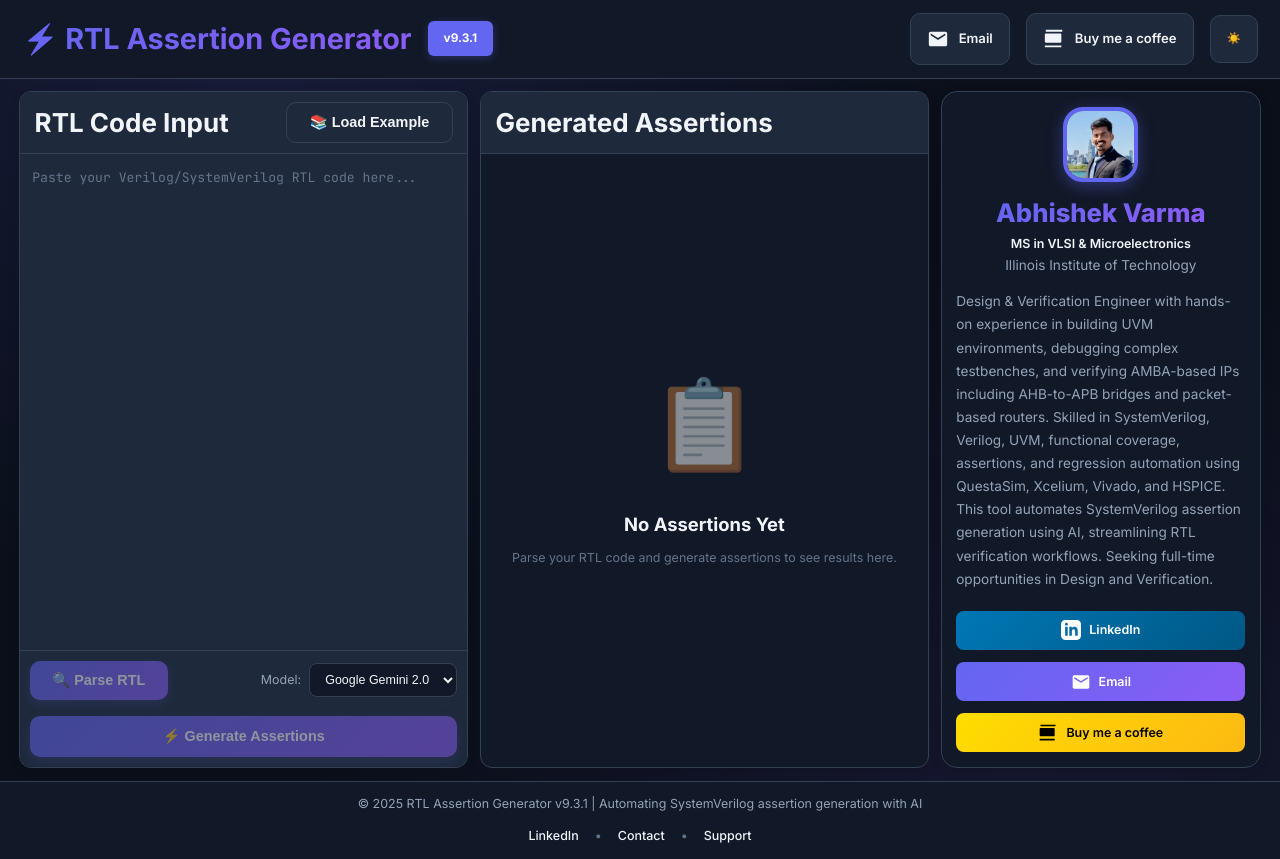
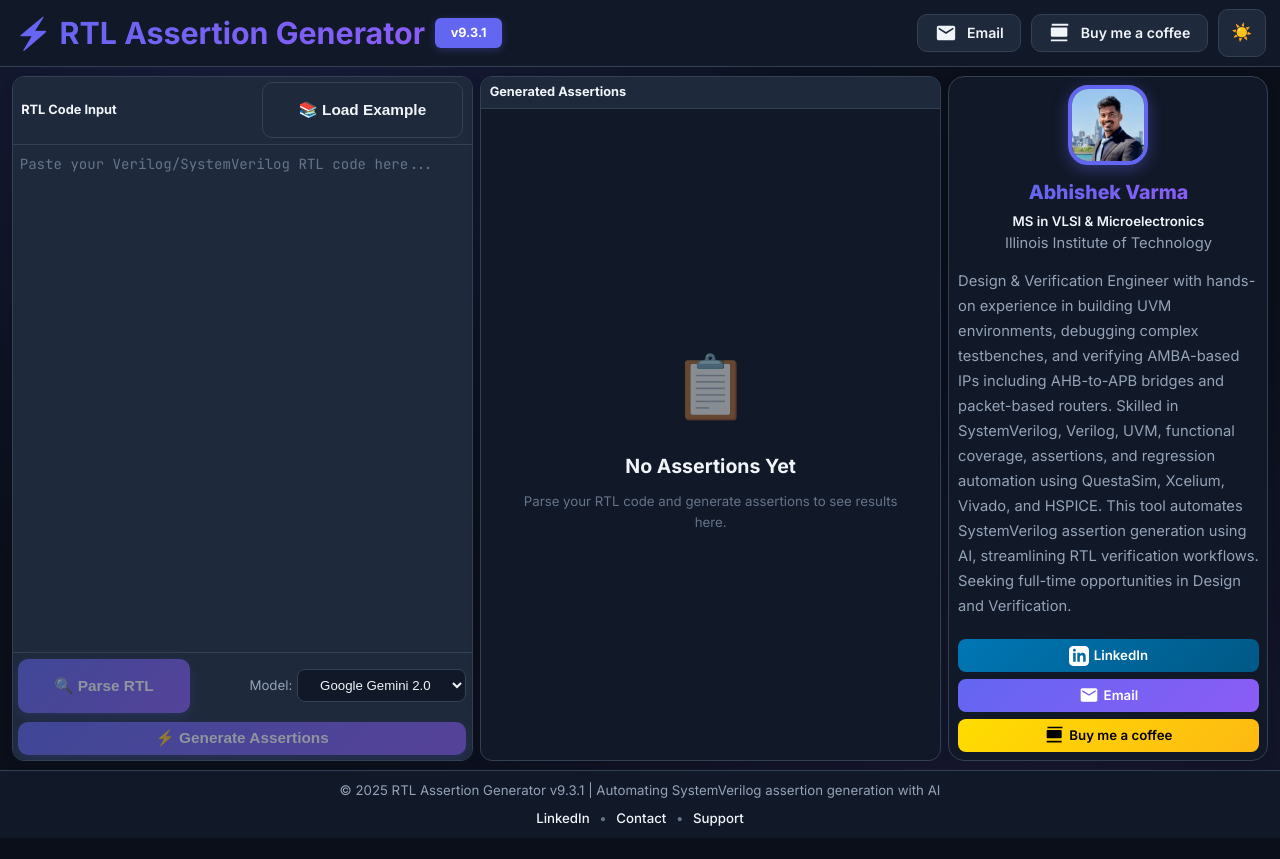
Before and after one commit to abhishekvarma827/AI-Powered-RTL-Assertion-Generator, a React (Create React App) app in the folder frontend/: page / in a window 1280 px wide. After the commit the page ends 838 px from the top, so only its background shows below. Built offline with nearby package versions, Linux system fonts and the light colour scheme; the HTML template or start-up script is replaced by a standard one.

Commit message:
Update App.css

```diff
--- a/frontend/src/App.css
+++ b/frontend/src/App.css
@@ -44,7 +44,7 @@
   color: var(--text-primary);
   line-height: 1.6;
   min-height: 100vh;
-  font-size: 12px; /* Base font size increased further */
+  font-size: 13px; /* Base font size increased further */
 }
 
 .app {
@@ -62,24 +62,24 @@
   display: flex;
   justify-content: space-between;
   align-items: center;
-  padding: 0.8rem 1.4rem;
+  padding: 0.54rem 0.9rem;
   background: var(--bg-secondary);
   border-bottom: 1px solid var(--border-color);
   backdrop-filter: blur(10px);
-  gap: 1.2rem;
+  gap: 0.72rem;
 }
 
 .header-left {
   display: flex;
   align-items: center;
-  gap: 1rem;
+  gap: 0.6rem;
   flex: 0 0 auto;
 }
 
 .header-right {
   display: flex;
   align-items: center;
-  gap: 1rem;
+  gap: 0.6rem;
   flex: 0 0 auto;
 }
 
@@ -87,18 +87,18 @@
   display: flex;
   align-items: center;
   gap: 0.625rem;
-  padding: 0.6rem 1rem;
+  padding: 0.36rem 1.05rem;
   background: var(--bg-tertiary);
   border: 1px solid var(--border-color);
   border-radius: 10px;
   color: var(--text-primary);
   text-decoration: none;
-  font-size: 0.82rem;
+  font-size: 0.88rem;
   font-weight: 600;
   cursor: pointer;
   transition: all 0.3s ease;
   white-space: nowrap;
-  min-height: 52px;
+  min-height: 38px;
 }
 
 .header-btn:hover {
@@ -125,7 +125,7 @@
 }
 
 .app-header h1 {
-  font-size: 1.8rem;
+  font-size: 1.9rem;
   font-weight: 700;
   background: linear-gradient(135deg, var(--accent-primary), var(--accent-secondary));
   -webkit-background-clip: text;
@@ -134,8 +134,8 @@
 }
 
 .version-badge {
-  font-size: 0.74rem;
-  padding: 0.5rem 1rem;
+  font-size: 0.79rem;
+  padding: 0.3rem 1rem;
   background: var(--accent-primary);
   color: white;
   border-radius: 6px;
@@ -146,7 +146,7 @@
 .header-right {
   display: flex;
   align-items: center;
-  gap: 1rem;
+  gap: 0.6rem;
   flex: 0 0 auto;
 }
 
@@ -191,12 +191,12 @@
 .theme-toggle {
   background: var(--bg-tertiary);
   border: 1px solid var(--border-color);
-  padding: 0.5rem;
+  padding: 0.3rem;
   width: 48px;
   height: 48px;
   border-radius: 10px;
   cursor: pointer;
-  font-size: 0.7rem;
+  font-size: 1.05rem;
   transition: 0.3s ease;
   display: flex;
   align-items: center;
@@ -213,8 +213,8 @@
 .main-container {
   display: grid;
   grid-template-columns: minmax(400px, 1fr) minmax(400px, 1fr) minmax(320px, 380px);
-  gap: 0.9rem;
-  padding: 0.8rem 1.2rem;
+  gap: 0.54rem;
+  padding: 0.54rem 0.72rem;
   flex: 1;
   width: 100%;
 }
@@ -222,14 +222,14 @@
 @media (max-width: 1400px) {
   .main-container {
     grid-template-columns: 1fr 1fr 320px;
-    gap: 0.75rem;
+    gap: 0.45rem;
   }
 }
 
 @media (max-width: 1200px) {
   .main-container {
     grid-template-columns: 1fr 1fr;
-    padding: 0.9rem;
+    padding: 0.54rem;
   }
 
   .creator-sidebar {
@@ -251,7 +251,7 @@
   display: flex;
   flex-direction: column;
   overflow: hidden;
-  min-height: 350px;
+  min-height: 250px;
   box-shadow: 0 4px 12px rgba(0, 0, 0, 0.1);
   transition: all 0.3s ease;
 }
@@ -265,14 +265,14 @@
 .creator-sidebar {
   display: flex;
   flex-direction: column;
-  gap: 0.9rem;
+  gap: 0.54rem;
 }
 
 .creator-card-sidebar {
   background: var(--bg-secondary);
   border: 1px solid var(--border-color);
   border-radius: 16px;
-  padding: 0.9rem;
+  padding: 0.54rem;
   display: flex;
   flex-direction: column;
   align-items: center;
@@ -290,8 +290,8 @@
 }
 
 .creator-avatar-sidebar {
-  width: 75px;
-  height: 75px;
+  width: 80px;
+  height: 80px;
   border-radius: 20px;
   object-fit: cover;
   border: 4px solid var(--accent-primary);
@@ -300,7 +300,7 @@
 }
 
 .creator-name-sidebar {
-  font-size: 1.6rem;
+  font-size: 1.22rem;
   font-weight: 800;
   margin: 0 0 0.5rem 0;
   background: linear-gradient(135deg, var(--accent-primary), var(--accent-secondary));
@@ -311,7 +311,7 @@
 }
 
 .creator-education-sidebar {
-  font-size: 0.78rem;
+  font-size: 0.83rem;
   font-weight: 600;
   color: var(--text-primary);
   margin: 0 0 0.25rem 0;
@@ -320,14 +320,14 @@
 }
 
 .creator-university-sidebar {
-  font-size: 0.85rem;
+  font-size: 0.92rem;
   color: var(--text-secondary);
   margin: 0 0 1rem 0;
   line-height: 1.3;
 }
 
 .creator-bio-sidebar {
-  font-size: 0.85rem;
+  font-size: 0.92rem;
   line-height: 1.7;
   color: var(--text-secondary);
   margin: 0 0 1.25rem 0;
@@ -337,7 +337,7 @@
 .creator-actions-sidebar {
   display: flex;
   flex-direction: column;
-  gap: 0.75rem;
+  gap: 0.45rem;
   width: 100%;
 }
 
@@ -345,10 +345,10 @@
   display: flex;
   align-items: center;
   justify-content: center;
-  gap: 0.5rem;
-  padding: 0.6rem 0.9rem;
+  gap: 0.3rem;
+  padding: 0.36rem 0.54rem;
   border-radius: 8px;
-  font-size: 0.78rem;
+  font-size: 0.83rem;
   font-weight: 600;
   text-decoration: none;
   transition: all 0.3s ease;
@@ -395,20 +395,20 @@
   display: flex;
   justify-content: space-between;
   align-items: center;
-  padding: 0.6rem 0.9rem;
+  padding: 0.36rem 0.54rem;
   border-bottom: 1px solid var(--border-color);
   background: var(--bg-tertiary);
 }
 
 .panel-header h2 {
-  font-size: 1.625rem;
+  font-size: 0.8rem;
   font-weight: 700;
   color: var(--text-primary);
 }
 
 .panel-actions {
   display: flex;
-  gap: 0.5rem;
+  gap: 0.3rem;
 }
 
 /* ===== Buttons ===== */
@@ -416,9 +416,9 @@
   display: inline-flex;
   align-items: center;
   justify-content: center;
-  gap: 0.5rem;
-  padding: 0.7rem 1.4rem;
-  font-size: 0.9rem;
+  gap: 0.3rem;
+  padding: 1.125rem 2.25rem;
+  font-size: 0.96rem;
   font-weight: 700;
   border: none;
   border-radius: 10px;
@@ -455,8 +455,8 @@
 }
 
 .btn-sm {
-  padding: 0.4rem 0.7rem;
-  font-size: 0.74rem;
+  padding: 0.625rem 1.125rem;
+  font-size: 0.79rem;
 }
 
 .btn-active {
@@ -466,8 +466,8 @@
 
 .btn-generate {
   width: 100%;
-  padding: 0.75rem;
-  font-size: 0.9rem;
+  padding: 0.45rem;
+  font-size: 0.96rem;
   position: relative;
   overflow: hidden;
 }
@@ -506,13 +506,13 @@
 /* ===== Code Input ===== */
 .code-input {
   flex: 1;
-  min-height: 280px;
-  padding: 0.75rem;
+  min-height: 200px;
+  padding: 0.45rem;
   background: var(--bg-tertiary);
   border: none;
   color: var(--text-primary);
   font-family: 'JetBrains Mono', 'Fira Code', 'Consolas', monospace;
-  font-size: 0.82rem;
+  font-size: 0.88rem;
   line-height: 1.8;
   resize: none;
   outline: none;
@@ -521,20 +521,20 @@
 .code-input-wrapper {
   flex: 1;
   display: flex;
-  min-height: 280px;
+  min-height: 200px;
   max-height: 800px;
   overflow: auto;
 }
 
 .code-input-wrapper .syntax-highlighter {
   width: 100%;
-  min-height: 280px;
+  min-height: 200px;
 }
 
 .edit-rtl-controls {
   display: flex;
   justify-content: flex-end;
-  padding: 0.5rem 1rem;
+  padding: 0.3rem 1rem;
   background: var(--bg-tertiary);
   border-top: 1px solid var(--border-color);
 }
@@ -549,60 +549,60 @@
 
 /* ===== Controls ===== */
 .controls {
-  padding: 0.6rem;
-  display: flex;
-  flex-direction: column;
-  gap: 1rem;
+  padding: 0.36rem;
+  display: flex;
+  flex-direction: column;
+  gap: 0.6rem;
   border-top: 1px solid var(--border-color);
   background: var(--bg-tertiary);
 }
 
 .control-row {
   display: flex;
-  gap: 1rem;
+  gap: 0.6rem;
   align-items: center;
 }
 
 .model-select {
   display: flex;
   align-items: center;
-  gap: 0.5rem;
+  gap: 0.3rem;
   margin-left: auto;
 }
 
 .model-select label {
-  font-size: 0.78rem;
+  font-size: 0.83rem;
   color: var(--text-secondary);
 }
 
 .model-select select {
-  padding: 0.5rem 0.7rem;
+  padding: 0.45rem 1.125rem;
   background: var(--bg-secondary);
   border: 1px solid var(--border-color);
   border-radius: 8px;
   color: var(--text-primary);
-  font-size: 0.78rem;
+  font-size: 0.83rem;
   cursor: pointer;
 }
 
 /* ===== Module Info ===== */
 .module-info {
-  padding: 0.6rem;
+  padding: 0.36rem;
   border-top: 1px solid var(--border-color);
   display: flex;
   flex-direction: column;
-  gap: 1rem;
+  gap: 0.6rem;
 }
 
 .module-info h3 {
-  font-size: 0.7rem;
+  font-size: 1.05rem;
   margin-bottom: 0;
   color: var(--accent-primary);
   font-weight: 700;
 }
 
 .module-info h4 {
-  font-size: 0.78rem;
+  font-size: 0.83rem;
   margin-bottom: 0.5rem;
   color: var(--text-secondary);
   font-weight: 600;
@@ -614,29 +614,29 @@
   background: linear-gradient(135deg, rgba(99, 102, 241, 0.1), rgba(139, 92, 246, 0.1));
   border: 1px solid var(--accent-primary);
   border-radius: 12px;
-  padding: 0.7rem 0.9rem;
+  padding: 0.45rem 0.9rem;
   margin: 0.75rem 0;
 }
 
 .explanation-header {
   display: flex;
   align-items: center;
-  gap: 0.5rem;
+  gap: 0.3rem;
   margin-bottom: 0.75rem;
 }
 
 .explanation-icon {
-  font-size: 1.15rem;
+  font-size: 1.22rem;
 }
 
 .explanation-title {
-  font-size: 0.82rem;
+  font-size: 0.88rem;
   font-weight: 700;
   color: var(--accent-primary);
 }
 
 .explanation-text {
-  font-size: 0.9rem;
+  font-size: 0.96rem;
   line-height: 1.7;
   color: var(--text-primary);
   margin: 0;
@@ -645,24 +645,24 @@
 .ports-section {
   display: flex;
   flex-direction: column;
-  gap: 0.5rem;
+  gap: 0.3rem;
 }
 
 .ports-grid {
   display: flex;
   flex-wrap: wrap;
-  gap: 0.5rem;
+  gap: 0.3rem;
 }
 
 .port-chip {
   display: inline-flex;
   align-items: center;
-  gap: 0.5rem;
+  gap: 0.3rem;
   padding: 0.625rem 1rem;
   background: var(--bg-tertiary);
   border: 1px solid var(--port-color, var(--border-color));
   border-radius: 6px;
-  font-size: 0.74rem;
+  font-size: 0.79rem;
   font-family: 'JetBrains Mono', monospace;
   transition: all 0.2s ease;
 }
@@ -676,7 +676,7 @@
   color: var(--port-color);
   font-weight: 700;
   text-transform: uppercase;
-  font-size: 0.65rem;
+  font-size: 0.66rem;
   letter-spacing: 0.05em;
 }
 
@@ -687,7 +687,7 @@
 
 .port-width {
   color: var(--text-muted);
-  font-size: 1.0625rem;
+  font-size: 0.36rem;
 }
 
 /* ===== Results Panel ===== */
@@ -700,14 +700,14 @@
 
 /* ===== Analysis Section ===== */
 .analysis-section {
-  padding: 0.6rem;
+  padding: 0.36rem;
   border-bottom: 1px solid var(--border-color);
 }
 
 .analysis-header {
   display: flex;
   align-items: stretch;
-  gap: 1rem;
+  gap: 0.6rem;
   flex-wrap: nowrap;
   overflow-x: visible;
   width: 100%;
@@ -718,8 +718,8 @@
   display: flex;
   align-items: center;
   justify-content: center;
-  gap: 0.75rem;
-  padding: 0.6rem 0.75rem;
+  gap: 0.45rem;
+  padding: 0.36rem 0.45rem;
   background: linear-gradient(135deg, #1e3a5f, #2d4a6f);
   border: 2px solid rgba(99, 102, 241, 0.3);
   border-radius: 10px;
@@ -737,7 +737,7 @@
 }
 
 .metric-icon {
-  font-size: 1.15rem;
+  font-size: 1.22rem;
   line-height: 1;
   filter: drop-shadow(0 2px 4px rgba(0, 0, 0, 0.3));
 }
@@ -750,7 +750,7 @@
 }
 
 .metric-value {
-  font-size: 0.7rem;
+  font-size: 1.05rem;
   font-weight: 800;
   color: #ffffff;
   line-height: 1;
@@ -758,7 +758,7 @@
 }
 
 .metric-label {
-  font-size: 0.52rem;
+  font-size: 0.37rem;
   text-transform: uppercase;
   color: rgba(255, 255, 255, 0.85);
   letter-spacing: 0.05em;
@@ -789,7 +789,7 @@
 }
 
 .coverage-text {
-  font-size: 0.82rem;
+  font-size: 0.88rem;
   color: var(--text-secondary);
   font-weight: 600;
 }
@@ -799,19 +799,19 @@
   display: flex;
   flex-direction: column;
   align-items: center;
-  padding: 0.75rem 1.25rem;
+  padding: 0.45rem 1.25rem;
   background: var(--bg-tertiary);
   border-radius: 8px;
 }
 
 .count-number {
-  font-size: 1.6rem;
+  font-size: 1.22rem;
   font-weight: 800;
   color: var(--accent-primary);
 }
 
 .count-label {
-  font-size: 0.74rem;
+  font-size: 0.79rem;
   text-transform: uppercase;
   color: var(--text-muted);
   letter-spacing: 0.05em;
@@ -824,7 +824,7 @@
   overflow: auto;
   border-top: 1px solid var(--border-color);
   border-bottom: 1px solid var(--border-color);
-  min-height: 280px;
+  min-height: 200px;
   max-height: 800px;
 }
 
@@ -832,12 +832,12 @@
 .code-editor {
   flex: 1;
   width: 100%;
-  padding: 0.75rem;
+  padding: 0.45rem;
   background: var(--bg-tertiary);
   border: none;
   color: var(--text-primary);
   font-family: 'JetBrains Mono', 'Fira Code', 'Consolas', monospace;
-  font-size: 0.82rem;
+  font-size: 0.88rem;
   line-height: 1.8;
   resize: none;
   outline: none;
@@ -862,7 +862,7 @@
   border-radius: 8px;
   overflow: hidden;
   z-index: 100;
-  min-width: 75px;
+  min-width: 80px;
   box-shadow: 0 4px 16px rgba(0, 0, 0, 0.3);
 }
 
@@ -873,11 +873,11 @@
 .dropdown-content button {
   display: block;
   width: 100%;
-  padding: 0.75rem 1.25rem;
+  padding: 0.45rem 1.25rem;
   background: none;
   border: none;
   color: var(--text-primary);
-  font-size: 1.0625rem;
+  font-size: 0.36rem;
   text-align: left;
   cursor: pointer;
   transition: 0.15s ease;
@@ -895,36 +895,36 @@
   flex-direction: column;
   align-items: center;
   justify-content: center;
-  padding: 1.2rem;
+  padding: 0.72rem;
   text-align: center;
 }
 
 .empty-icon {
-  font-size: 5.5rem;
+  font-size: 3.85rem;
   margin-bottom: 1rem;
   opacity: 0.5;
 }
 
 .empty-state h3 {
-  font-size: 1.15rem;
+  font-size: 1.22rem;
   margin-bottom: 0.5rem;
   color: var(--text-primary);
 }
 
 .empty-state p {
-  font-size: 0.78rem;
+  font-size: 0.83rem;
   color: var(--text-muted);
   max-width: 400px;
 }
 
 /* ===== Error Message ===== */
 .error-message {
-  padding: 0.6rem;
+  padding: 0.36rem;
   background: rgba(239, 68, 68, 0.1);
   border: 1px solid var(--error);
   border-radius: 8px;
   color: var(--error);
-  font-size: 0.78rem;
+  font-size: 0.83rem;
   margin: 1rem;
 }
 
@@ -932,7 +932,7 @@
 .app-footer {
   background: var(--bg-secondary);
   border-top: 1px solid var(--border-color);
-  padding: 0.8rem 1.2rem;
+  padding: 0.54rem 0.72rem;
   margin-top: auto;
 }
 
@@ -940,8 +940,8 @@
   display: flex;
   flex-direction: column;
   align-items: center;
-  gap: 0.75rem;
-  font-size: 0.78rem;
+  gap: 0.45rem;
+  font-size: 0.83rem;
   color: var(--text-secondary);
 }
 
@@ -953,14 +953,14 @@
 .footer-links {
   display: flex;
   align-items: center;
-  gap: 1rem;
+  gap: 0.6rem;
 }
 
 .footer-links a {
   color: var(--text-primary);
   text-decoration: none;
   font-weight: 500;
-  font-size: 0.78rem;
+  font-size: 0.83rem;
   transition: all 0.2s ease;
 }
 
@@ -977,7 +977,7 @@
 /* ===== RESPONSIVE STYLES ===== */
 @media (max-width: 1200px) {
   .app-header {
-    padding: 0.6rem 0.9rem;
+    padding: 0.36rem 0.54rem;
   }
 
   .header-right {
@@ -985,7 +985,7 @@
   }
 
   .creator-card {
-    padding: 0.6rem 0.75rem;
+    padding: 0.36rem 0.45rem;
   }
 
   .creator-avatar-large {
@@ -994,11 +994,11 @@
   }
 
   .creator-name {
-    font-size: 0.82rem;
+    font-size: 0.88rem;
   }
 
   .creator-bio {
-    font-size: 0.56rem;
+    font-size: 0.4rem;
   }
 }
 
@@ -1029,13 +1029,13 @@
 
 @media (max-width: 768px) {
   .app-header {
-    gap: 1rem;
+    gap: 0.6rem;
   }
 
   .header-left {
     flex-direction: column;
     align-items: flex-start;
-    gap: 0.5rem;
+    gap: 0.3rem;
   }
 
   .header-actions {
@@ -1046,7 +1046,7 @@
 
   .header-btn {
     flex: 1;
-    min-width: 75px;
+    min-width: 80px;
     justify-content: center;
   }
 
@@ -1071,7 +1071,7 @@
 
   .footer-simple {
     flex-direction: column;
-    gap: 0.5rem;
+    gap: 0.3rem;
     text-align: center;
   }
 
@@ -1099,7 +1099,7 @@
   background: linear-gradient(145deg, #1e293b, #0f172a);
   border: 1px solid #334155;
   border-radius: 16px;
-  padding: 1.2rem 2.5rem;
+  padding: 0.72rem 2.5rem;
   min-width: 420px;
   box-shadow: 0 25px 60px rgba(0, 0, 0, 0.6);
 }
@@ -1107,12 +1107,12 @@
 .progress-header {
   display: flex;
   align-items: center;
-  gap: 1rem;
+  gap: 0.6rem;
   margin-bottom: 1.5rem;
 }
 
 .progress-icon {
-  font-size: 1.6rem;
+  font-size: 1.22rem;
   animation: bounce 1s infinite;
 }
 
@@ -1122,7 +1122,7 @@
 }
 
 .progress-stage {
-  font-size: 0.7rem;
+  font-size: 1.05rem;
   font-weight: 700;
   color: #f1f5f9;
 }
@@ -1162,7 +1162,7 @@
 }
 
 .progress-message {
-  font-size: 0.78rem;
+  font-size: 0.83rem;
   color: #94a3b8;
   margin-bottom: 0.75rem;
   min-height: 1.5em;
@@ -1170,7 +1170,7 @@
 }
 
 .progress-percentage {
-  font-size: 1.6rem;
+  font-size: 1.22rem;
   font-weight: 800;
   background: linear-gradient(135deg, #6366f1, #a855f7);
   -webkit-background-clip: text;
@@ -1191,7 +1191,7 @@
 }
 
 .category-detail-content {
-  padding: 0.9rem;
+  padding: 0.54rem;
 }
 
 .category-count-badge {
@@ -1199,20 +1199,20 @@
   flex-direction: column;
   align-items: center;
   background: linear-gradient(135deg, #6366f1, #8b5cf6);
-  padding: 0.6rem 2rem;
+  padding: 0.36rem 2rem;
   border-radius: 12px;
   margin-bottom: 1.5rem;
 }
 
 .category-count-badge .count-value {
-  font-size: 2rem;
+  font-size: 2.1rem;
   font-weight: 800;
   color: white;
   line-height: 1;
 }
 
 .category-count-badge .count-label {
-  font-size: 0.74rem;
+  font-size: 0.79rem;
   color: rgba(255, 255, 255, 0.8);
   margin-top: 0.25rem;
 }
@@ -1222,7 +1222,7 @@
 }
 
 .category-description p {
-  font-size: 0.78rem;
+  font-size: 0.83rem;
   color: #e2e8f0;
   line-height: 1.6;
 }
@@ -1233,7 +1233,7 @@
 
 .category-examples h4,
 .category-keywords h4 {
-  font-size: 1.0625rem;
+  font-size: 0.36rem;
   font-weight: 600;
   color: #94a3b8;
   margin-bottom: 0.75rem;
@@ -1247,9 +1247,9 @@
 }
 
 .category-examples li {
-  font-size: 1.0625rem;
+  font-size: 0.36rem;
   color: #cbd5e1;
-  padding: 0.5rem 0;
+  padding: 0.3rem 0;
   padding-left: 1.5rem;
   position: relative;
 }
@@ -1265,15 +1265,15 @@
 .keyword-chips {
   display: flex;
   flex-wrap: wrap;
-  gap: 0.5rem;
+  gap: 0.3rem;
 }
 
 .keyword-chip {
   background: var(--bg-tertiary);
   border: 1px solid #334155;
-  padding: 0.5rem 1rem;
+  padding: 0.3rem 1rem;
   border-radius: 6px;
-  font-size: 1.0625rem;
+  font-size: 0.36rem;
   font-family: 'JetBrains Mono', monospace;
   color: #a5b4fc;
 }
@@ -1284,7 +1284,7 @@
   transition: all 0.2s ease;
   display: flex;
   align-items: center;
-  gap: 0.5rem;
+  gap: 0.3rem;
   padding: 0.625rem 1rem;
   background: var(--bg-tertiary);
   border: 1px solid #334155;
@@ -1316,17 +1316,17 @@
 }
 
 .category-icon {
-  font-size: 0.82rem;
+  font-size: 0.88rem;
 }
 
 .category-name {
-  font-size: 1.0625rem;
+  font-size: 0.36rem;
   color: #94a3b8;
   text-transform: capitalize;
 }
 
 .category-count {
-  font-size: 0.7rem;
+  font-size: 0.49rem;
   font-weight: 700;
   color: #6366f1;
   background: var(--bg-primary);
@@ -1354,13 +1354,13 @@
   display: flex;
   justify-content: space-between;
   align-items: center;
-  padding: 0.7rem 0.9rem;
+  padding: 0.45rem 0.9rem;
   border-bottom: 1px solid #334155;
   background: var(--bg-tertiary);
 }
 
 .modal-header h2 {
-  font-size: 0.7rem;
+  font-size: 1.05rem;
   font-weight: 700;
   color: #f1f5f9;
 }
@@ -1368,7 +1368,7 @@
 .modal-close {
   background: none;
   border: none;
-  font-size: 2rem;
+  font-size: 1.4rem;
   color: #64748b;
   cursor: pointer;
   padding: 0.25rem;
@@ -1398,7 +1398,7 @@
   grid-template-columns: 1fr 1fr 1fr;
   flex: 1;
   overflow: hidden;
-  min-height: 300px;
+  min-height: 210px;
 }
 
 .browser-column {
@@ -1413,8 +1413,8 @@
 }
 
 .browser-column h3 {
-  padding: 0.75rem 1rem;
-  font-size: 0.65rem;
+  padding: 0.45rem 1rem;
+  font-size: 0.66rem;
   font-weight: 600;
   text-transform: uppercase;
   letter-spacing: 0.1em;
@@ -1426,20 +1426,20 @@
 .column-items {
   flex: 1;
   overflow-y: auto;
-  padding: 0.5rem;
+  padding: 0.3rem;
 }
 
 .column-item {
   display: flex;
   align-items: center;
-  gap: 0.5rem;
+  gap: 0.3rem;
   width: 100%;
-  padding: 0.75rem 1rem;
+  padding: 0.45rem 1rem;
   background: none;
   border: 1px solid transparent;
   border-radius: 8px;
   color: #f1f5f9;
-  font-size: 1.0625rem;
+  font-size: 0.36rem;
   text-align: left;
   cursor: pointer;
   transition: 0.15s ease;
@@ -1458,7 +1458,7 @@
 }
 
 .item-icon {
-  font-size: 0.82rem;
+  font-size: 0.88rem;
 }
 
 .item-name {
@@ -1471,7 +1471,7 @@
   justify-content: center;
   height: 100%;
   color: #64748b;
-  font-size: 0.6rem;
+  font-size: 0.61rem;
   font-style: italic;
 }
 
@@ -1483,7 +1483,7 @@
 .type-badge {
   padding: 0.375rem 1rem;
   border-radius: 6px;
-  font-size: 0.52rem;
+  font-size: 0.37rem;
   font-weight: 700;
   text-transform: uppercase;
 }
@@ -1495,13 +1495,13 @@
 
 /* Quick Access */
 .quick-access {
-  padding: 0.6rem 0.9rem;
+  padding: 0.36rem 0.54rem;
   border-top: 1px solid #334155;
   background: var(--bg-tertiary);
 }
 
 .quick-access h4 {
-  font-size: 0.7rem;
+  font-size: 0.49rem;
   color: #64748b;
   margin-bottom: 0.625rem;
   text-transform: uppercase;
@@ -1511,16 +1511,16 @@
 .quick-buttons {
   display: flex;
   flex-wrap: wrap;
-  gap: 0.5rem;
+  gap: 0.3rem;
 }
 
 .quick-buttons button {
-  padding: 0.5rem 1rem;
+  padding: 0.3rem 1rem;
   background: var(--bg-secondary);
   border: 1px solid #334155;
   border-radius: 8px;
   color: #f1f5f9;
-  font-size: 0.56rem;
+  font-size: 0.4rem;
   cursor: pointer;
   transition: 0.15s ease;
 }
@@ -1538,7 +1538,7 @@
   overflow: auto;
   background: var(--bg-tertiary);
   font-family: 'JetBrains Mono', 'Fira Code', monospace;
-  font-size: 0.82rem;
+  font-size: 0.88rem;
   line-height: 1.8;
   position: relative;
 }
@@ -1546,7 +1546,7 @@
 .line-numbers {
   display: flex;
   flex-direction: column;
-  padding: 0.6rem 0.75rem 1rem 1rem;
+  padding: 0.36rem 0.75rem 1rem 1rem;
   background: var(--bg-elevated);
   border-right: 1px solid #313244;
   text-align: right;
@@ -1559,7 +1559,7 @@
 
 .line-number {
   color: #585b70;
-  font-size: 0.74rem;
+  font-size: 0.79rem;
   min-width: 2.5rem;
   min-height: 1.8em;
   display: flex;
@@ -1569,7 +1569,7 @@
 
 .code-content {
   flex: 1;
-  padding: 0.6rem;
+  padding: 0.36rem;
   margin: 0;
   overflow-x: visible;
   line-height: 1.8;
@@ -1603,8 +1603,8 @@
 .grade-card {
   display: flex;
   align-items: center;
-  gap: 1rem;
-  padding: 0.75rem 1.25rem;
+  gap: 0.6rem;
+  padding: 0.45rem 1.25rem;
   background: var(--grade-bg);
   color: var(--grade-text);
   border: none;
@@ -1625,13 +1625,13 @@
 }
 
 .grade-letter {
-  font-size: 1.6rem;
+  font-size: 1.22rem;
   font-weight: 800;
   line-height: 1;
 }
 
 .grade-label {
-  font-size: 0.65rem;
+  font-size: 0.66rem;
   text-transform: uppercase;
   font-weight: 600;
   opacity: 0.9;
@@ -1639,20 +1639,20 @@
 }
 
 .grade-expand-icon {
-  font-size: 0.7rem;
+  font-size: 0.49rem;
   opacity: 0.7;
 }
 
 .grade-explanation {
   margin-top: 1rem;
-  padding: 0.6rem;
+  padding: 0.36rem;
   background: var(--bg-tertiary);
   border-radius: 8px;
   border: 1px solid #334155;
 }
 
 .grade-explanation h4 {
-  font-size: 0.6rem;
+  font-size: 0.61rem;
   margin-bottom: 0.5rem;
   color: #f1f5f9;
 }
@@ -1666,7 +1666,7 @@
 .criterion {
   display: flex;
   justify-content: space-between;
-  font-size: 0.56rem;
+  font-size: 0.4rem;
 }
 
 .criterion-name {
@@ -1680,7 +1680,7 @@
 }
 
 .grade-summary {
-  font-size: 0.56rem;
+  font-size: 0.4rem;
   color: #94a3b8;
   margin-top: 0.5rem;
 }
@@ -1697,11 +1697,11 @@
   justify-content: space-between;
   align-items: center;
   width: 100%;
-  padding: 0.5rem 0;
+  padding: 0.3rem 0;
   background: none;
   border: none;
   color: #f1f5f9;
-  font-size: 0.82rem;
+  font-size: 0.88rem;
   font-weight: 600;
   cursor: pointer;
 }
@@ -1713,7 +1713,7 @@
 .categories-grid {
   display: flex;
   flex-wrap: wrap;
-  gap: 0.5rem;
+  gap: 0.3rem;
   margin-top: 0.75rem;
 }
 
@@ -1762,14 +1762,14 @@
 .testbench-actions {
   display: flex;
   align-items: center;
-  gap: 0.75rem;
-  padding: 0.6rem;
+  gap: 0.45rem;
+  padding: 0.36rem;
   background: var(--bg-tertiary);
   border-top: 1px solid var(--border-color);
 }
 
 .testbench-label {
-  font-size: 0.9rem;
+  font-size: 0.96rem;
   font-weight: 600;
   color: var(--text-secondary);
 }
@@ -1779,7 +1779,7 @@
   color: white;
   border: none;
   padding: 0.875rem 1.75rem;
-  font-size: 0.9rem;
+  font-size: 0.96rem;
   font-weight: 600;
   border-radius: 8px;
 }
```
